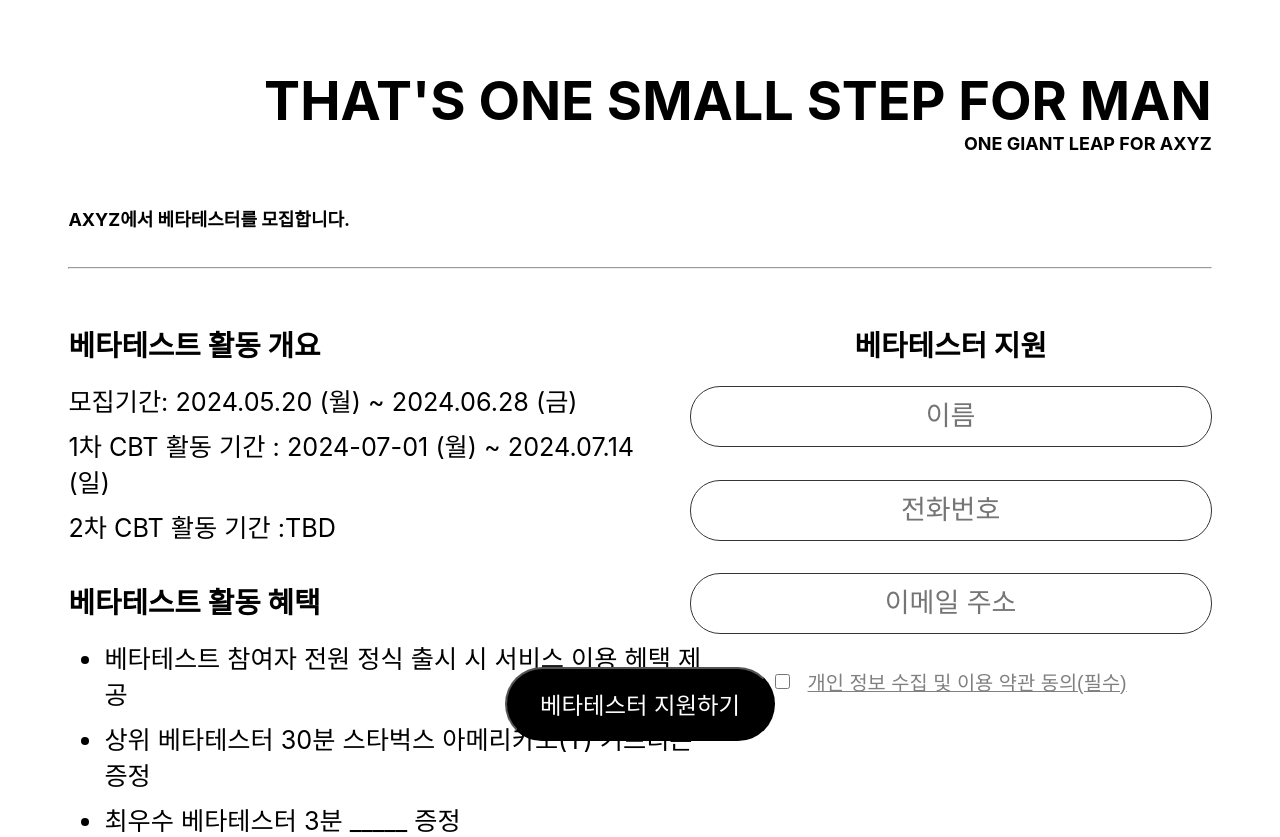
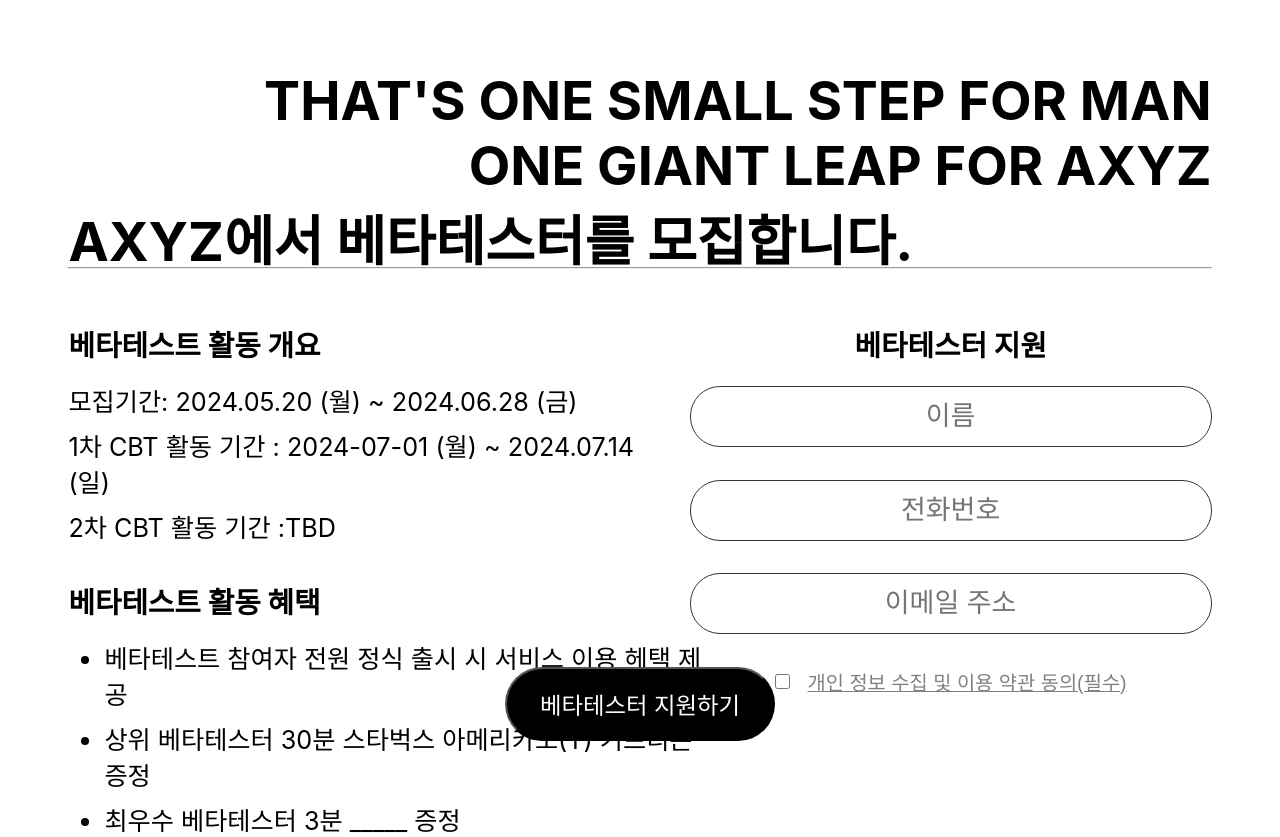
Before and after one commit to Compono-Team/I-frontend-v2, a React (Vite) app: page /betatest in a window 1280 px wide. Built offline with nearby package versions, Linux system fonts and the light colour scheme.

Commit message:
style: betatest스타일 수정

```diff
--- a/src/pages/Betatest/Betatest.module.scss
+++ b/src/pages/Betatest/Betatest.module.scss
@@ -12,12 +12,12 @@
   }
 }
 
-@media screen and (max-width: 767px) {
-  /* 모바일 */
-  * {
-    font-size: 10px;
-  }
-}
+// @media screen and (max-width: 767px) {
+//   /* 모바일 */
+//   * {
+//     font-size: 10px;
+//   }
+// }
 
 .container {
   width: 100%;
@@ -42,9 +42,14 @@
       h1 {
         font-size: 3rem;
       }
+      .lineBreak {
+        font-size: 3rem;
+      }
     }
     .mainContents2 {
-      font-size: 3rem;
+      h1 {
+        font-size: 3rem;
+      }
     }
   }
 
```
